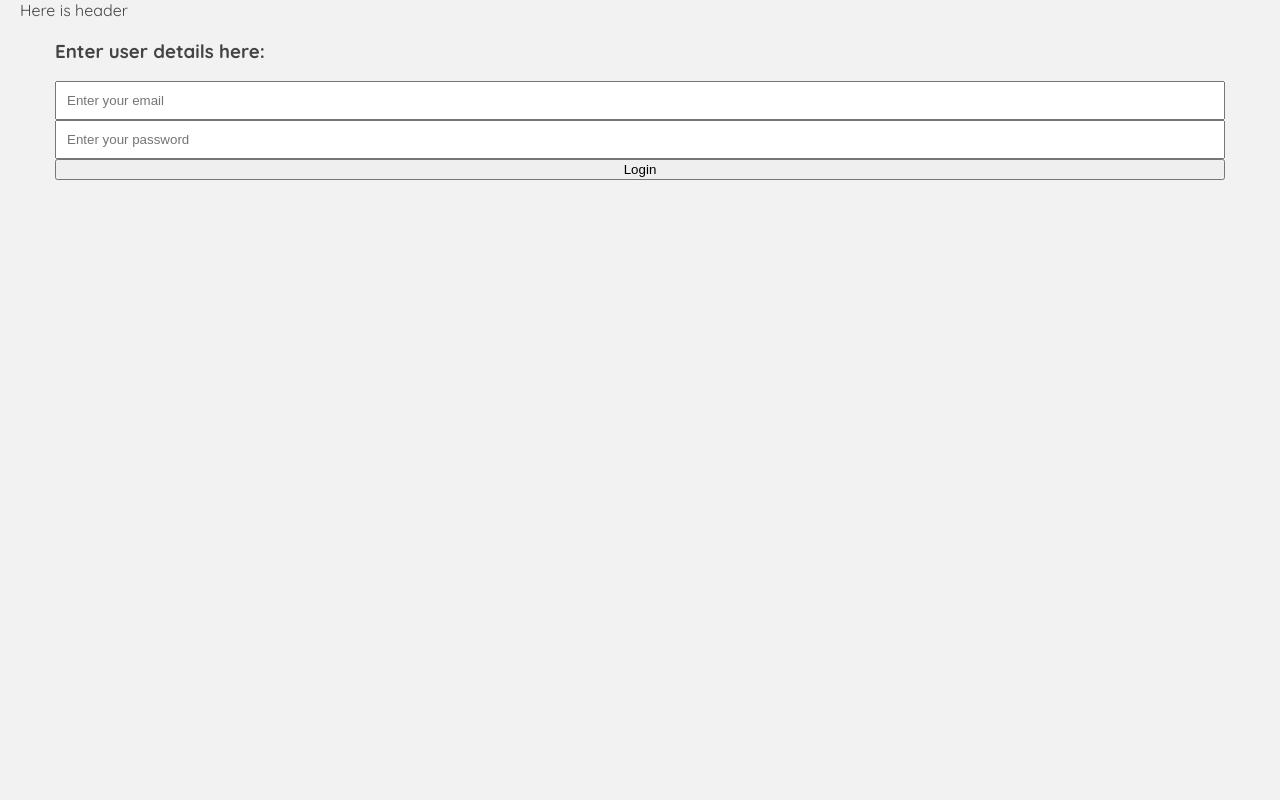
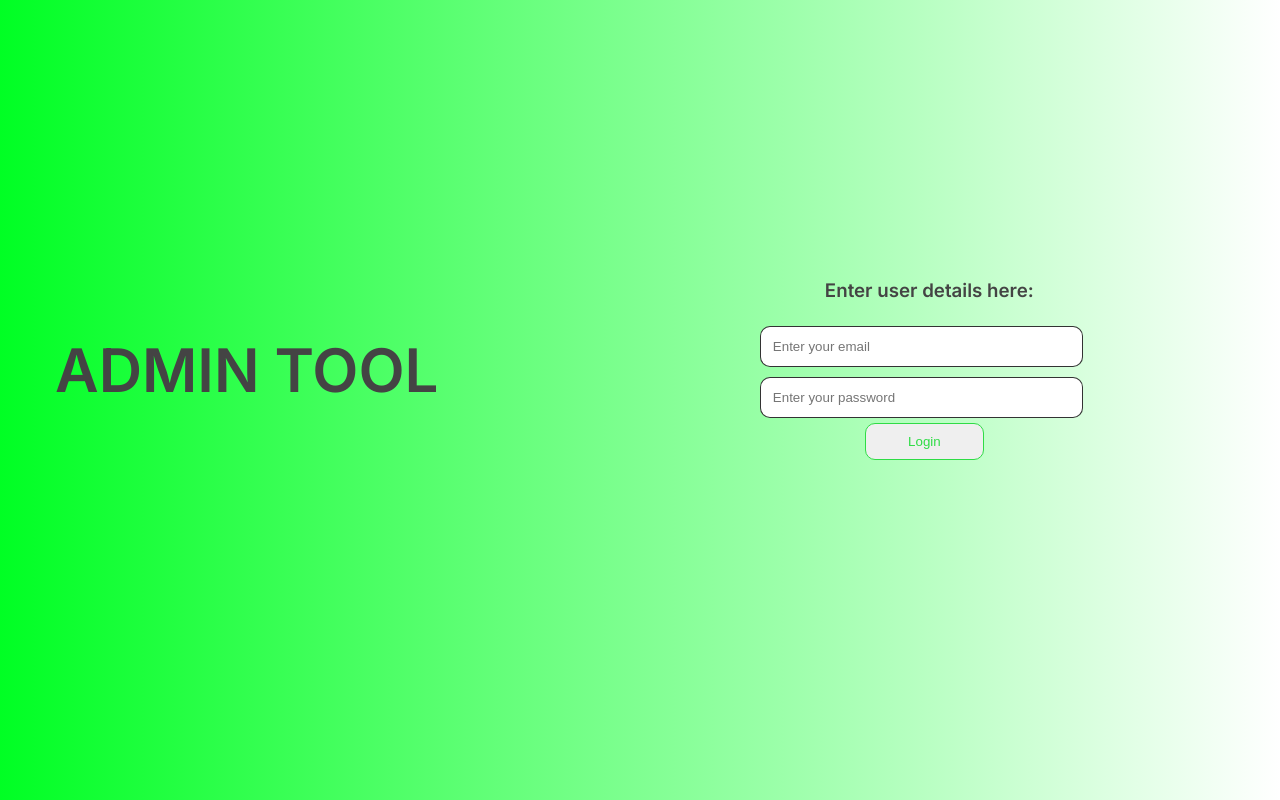
Before and after one commit to dion-berisha/gaming-vibes, a Next.js app: page / in a window 1280 px wide. Built offline with nearby package versions, Linux system fonts and the light colour scheme.

Commit message:
AdminTool

```diff
--- a/src/components/organisms/header/index.js
+++ b/src/components/organisms/header/index.js
@@ -1,3 +1,3 @@
 export default function Header() {
-  return <header>Here is header</header>;
+  return <header></header>;
 }
--- a/src/components/organisms/login/index.js
+++ b/src/components/organisms/login/index.js
@@ -55,7 +55,11 @@ export default function Login() {
   }, [loggedState]);
 
   return (
-    <div>
+    <div className={styles.loginPage}>
+      <div className={styles.adminToolDetails}>
+        <h1>ADMIN TOOL</h1>
+      </div>
+      <div className={styles.submissionForm}>
         <Formik
           initialValues={{
             username: "",
@@ -69,8 +73,8 @@ export default function Login() {
         >
           {({ values, handleChange, handleBlur, handleSubmit, errors }) => (
             <form method="POST" onSubmit={handleSubmit}>
+              <div className={styles.formBody}>
                 <h3>Enter user details here:</h3>
-            <div className={styles.formBody}>
                 <div className={styles.itemWrapper}>
                   <input
                     type="email"
@@ -103,5 +107,6 @@ export default function Login() {
           )}
         </Formik>
       </div>
+    </div>
   );
 }
--- a/src/components/organisms/login/login.module.scss
+++ b/src/components/organisms/login/login.module.scss
@@ -1,13 +1,56 @@
+@import url("https://fonts.googleapis.com/css2?family=Inter:wght@400;500;600&display=swap");
+
+.loginPage {
+  font-family: "Inter", sans-serif;
+  display: flex;
+  flex-direction: row;
+  min-height: 90vh;
+  align-items: center;
+  .adminToolDetails {
+    flex-grow: 1;
+    margin-top: 20px;
+    font-size: 30px;
+    // font-style: italic;
+  }
+  .submissionForm {
+    flex-grow: 1;
+  }
+}
+
 .formBody {
   display: flex;
   flex-direction: column;
 
+  h3 {
+    margin-left: 195px;
+  }
   .itemWrapper {
     display: flex;
     flex-direction: column;
 
     input {
+      padding: 12px;
+      margin: 5px;
+      margin-left: 130px;
+      border-radius: 10px;
+      border: 1px solid rgba(0, 0, 0, 0.8);
+      width: 50%;
+    }
+    button {
+      transition-duration: 0.4s;
+      margin-left: 235px;
+      color: rgb(47, 220, 70);
       padding: 10px;
+      width: 20%;
+      border-radius: 10px;
+      border: 1px solid rgb(47, 220, 70);
+    }
+    button:hover {
+      background-color: rgb(47, 220, 70);
+      color: white;
+      box-shadow: 0 12px 16px 0 rgba(0, 0, 0, 0.24),
+        0 17px 50px 0 rgba(0, 0, 0, 0.19);
+      cursor: pointer;
     }
   }
 }
--- a/src/styles/globals.css
+++ b/src/styles/globals.css
@@ -9,7 +9,7 @@ body {
   margin: 0 20px;
   font-family: "Quicksand", sans-serif;
   color: #444;
-  background: #f2f2f2;
+  background: linear-gradient(to left, white, rgb(0, 255, 36));
 }
 a {
   color: inherit;
```
Lines whose indentation alone changed are shown as unchanged.
